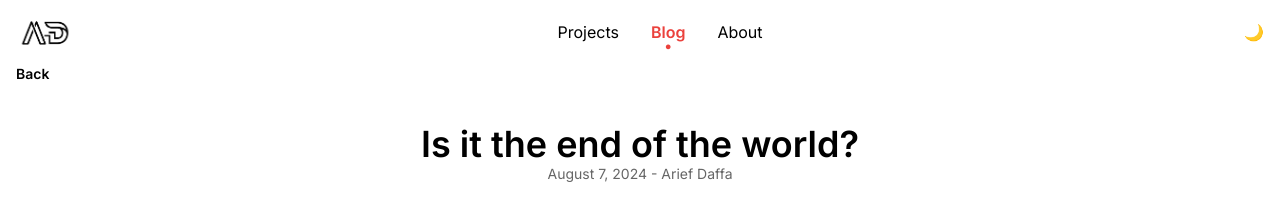
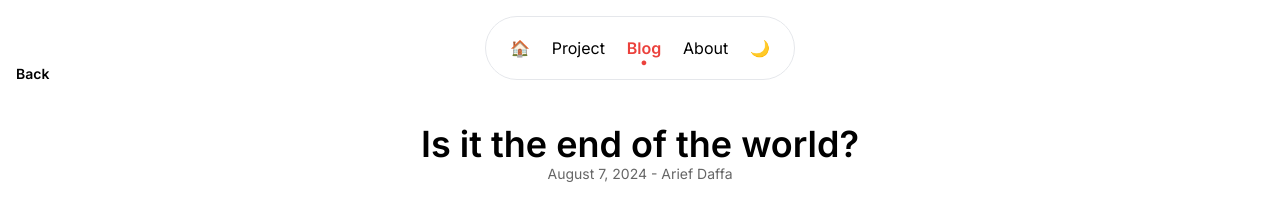
Before and after one commit to AriefDaffa/ariefdaffa, an Astro site: page /blog/end-of-world in a window 1280 px wide. Shown: the top 202 px of the page. Built offline with nearby package versions, Linux system fonts and the light colour scheme; Astro itself is replaced by a stand-in of ours.

Commit message:
style: update navbar

```diff
--- a/src/components/Navbar.astro
+++ b/src/components/Navbar.astro
@@ -4,23 +4,18 @@ import { Image } from "astro:assets";
 const currentPath = Astro.request.url;
 
 const menuArr = [
-    {path: '/projects', name: "Projects"},
+    {path: '/projects', name: "Project"},
     {path: '/blog', name: "Blog"},
     {path: '/about', name: "About"},
 ]
 ---
 
-<div class="h-16 w-full flex sticky top-0 z-10 bg-white dark:bg-black">
-    <div class="flex justify-center items-center">
-        <a href="/" class="dark:hidden">
-            <Image src="/images/logo/logo-light.png" alt="x" width={60} height={60} loading="eager"/>
-        </a>
-        <a href="/" class="hidden dark:block">
-            <Image src="/images/logo/logo-dark.png" alt="x" width={60} height={60} loading="eager"/>
-        </a>
-    </div>
-    <div class="flex-1">
-        <div class="h-full flex justify-center items-center gap-8 relative">
+<div class="sticky top-4 flex z-10">
+    <div class="h-16 w-full max-w-[310px] mx-auto px-6 rounded-full flex flex-col justify-center border-[1px] backdrop-blur-md dark:border-gray-800">
+        <div class="w-full flex justify-between">
+            <div>
+                <a href="/">🏠</a>
+            </div>
             {
                 menuArr.map((item) => (
                     <div class="relative">
@@ -29,13 +24,11 @@ const menuArr = [
                     </div>
                 ))
             }
+            <button id="theme-toggle">
+                <div class="dark:hidden">🌙</div>
+                <div class="hidden dark:block">☀️</div>
+            </button>
         </div>
-    </div>
-    <div class="flex justify-center items-center">
-        <button id="theme-toggle">
-            <div class="dark:hidden">🌙</div>
-            <div class="hidden dark:block">☀️</div>
-        </button>
     </div>
 </div>
 
--- a/src/content/blog/end-of-world.md
+++ b/src/content/blog/end-of-world.md
@@ -2,7 +2,7 @@
 title: 'Is it the end of the world?'
 desc: "Throughout history, humanity has been fascinated and terrified by the idea of the world's end. From ancient prophecies and religious texts to modern science fiction, the concept of an apocalypse — a catastrophic event that brings about the end of civilization — has been a recurring theme. But what does it really mean to talk about the end of the world, and how seriously should we take this idea today?"
 date: 2024-08-07
-image: 'https://images.pexels.com/photos/2401751/pexels-photo-2401751.jpeg?auto=compress&cs=tinysrgb&w=1260&h=750&dpr=1'
+image: '/images/blog/end-of-world/header.jpg'
 ---
 
 _12 August 2024_
```
Also changed, not shown: public/images/blog/end-of-world/header.jpg (added).
